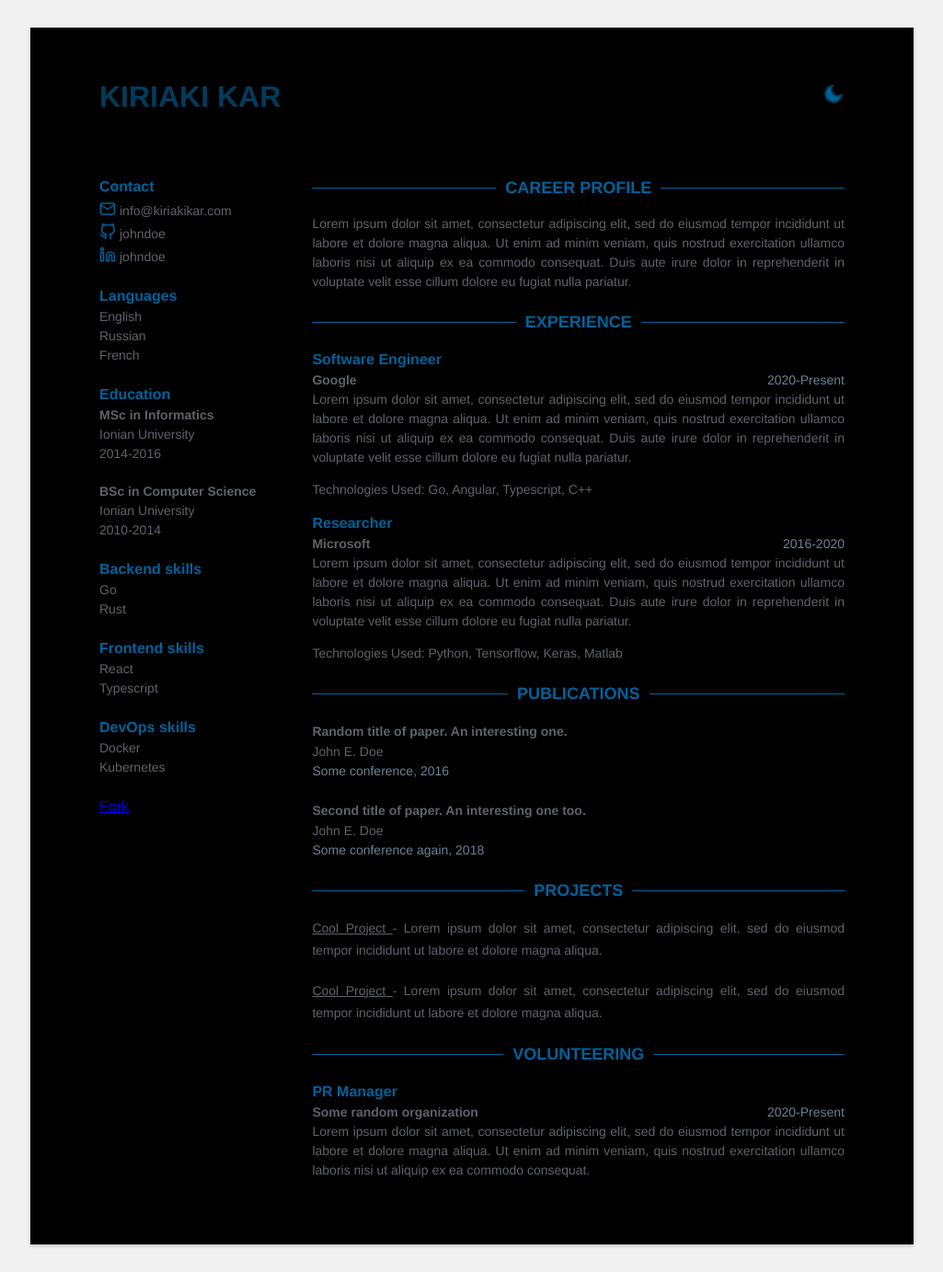
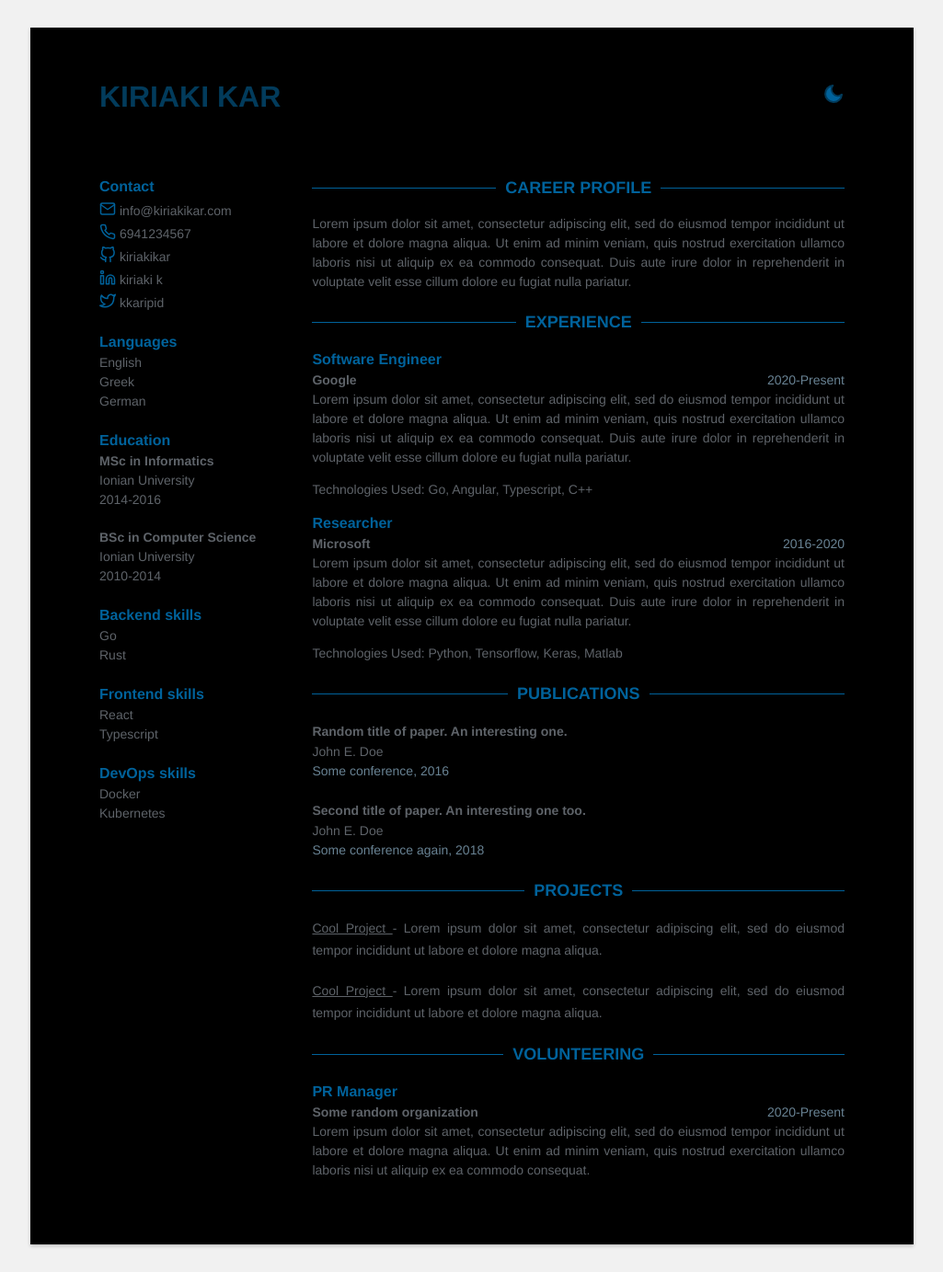
Before and after one commit to Stavrospanakakis/jekyll-cv, a Jekyll site: the page built from index.html, in a window 1280 px wide. Shown: the whole page at 92% size, without its empty margins (127-1152 px from the left). Built offline with Jekyll 4.4.1, drawn with Linux system fonts in a browser that asks for light colours.

Commit message:
Update data.yml

```diff
--- a/_data/data.yml
+++ b/_data/data.yml
@@ -1,20 +1,20 @@
 name: Kiriaki Kar
 support_dark_mode: true
-fork: true
+fork: false
 
 # Sidebar
 contact:
   email: info@kiriakikar.com
-  github: johndoe
-  linkedin: johndoe
-  phone:
+  github: kiriakikar
+  linkedin: kiriaki k
+  phone: 6941234567
   gitlab:
-  twitter:
+  twitter: kkaripid
 
 languages:
   - idiom: English
-  - idiom: Russian
-  - idiom: French
+  - idiom: Greek
+  - idiom: German
 
 education:
   - degree: MSc in Informatics
```
